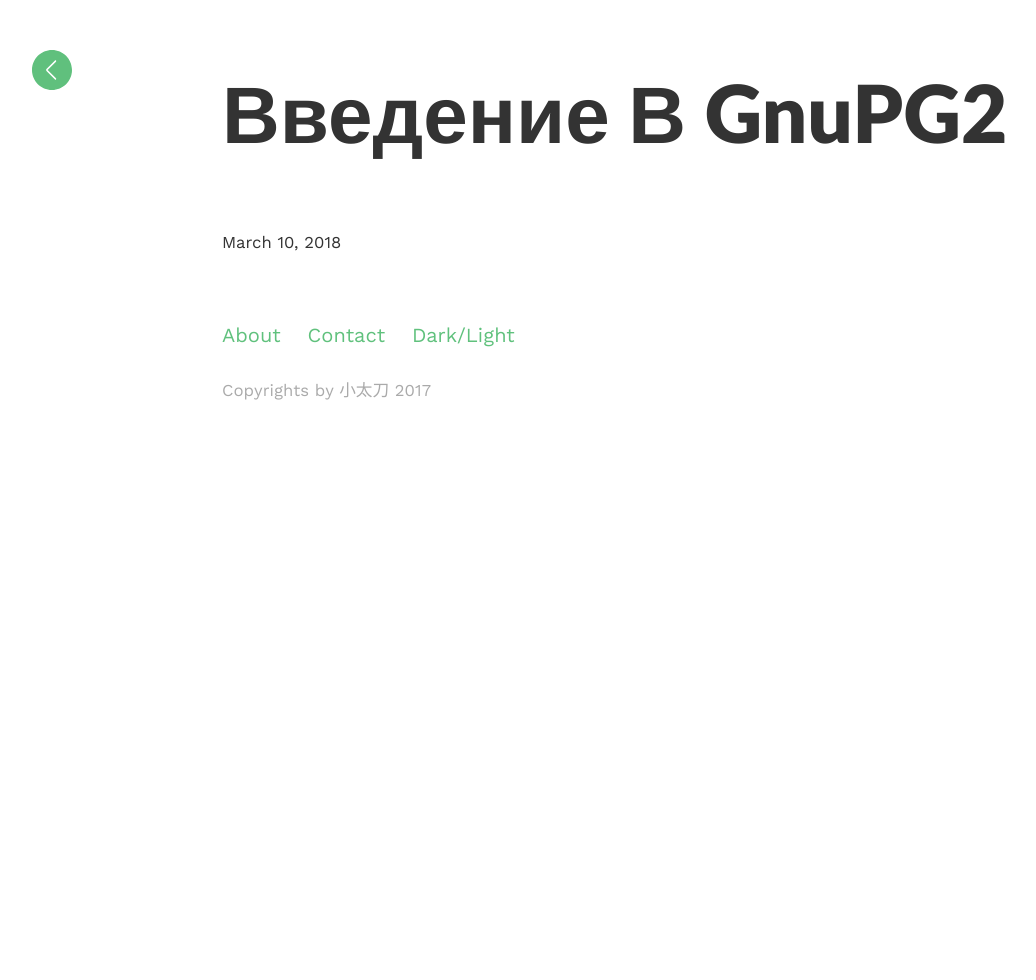
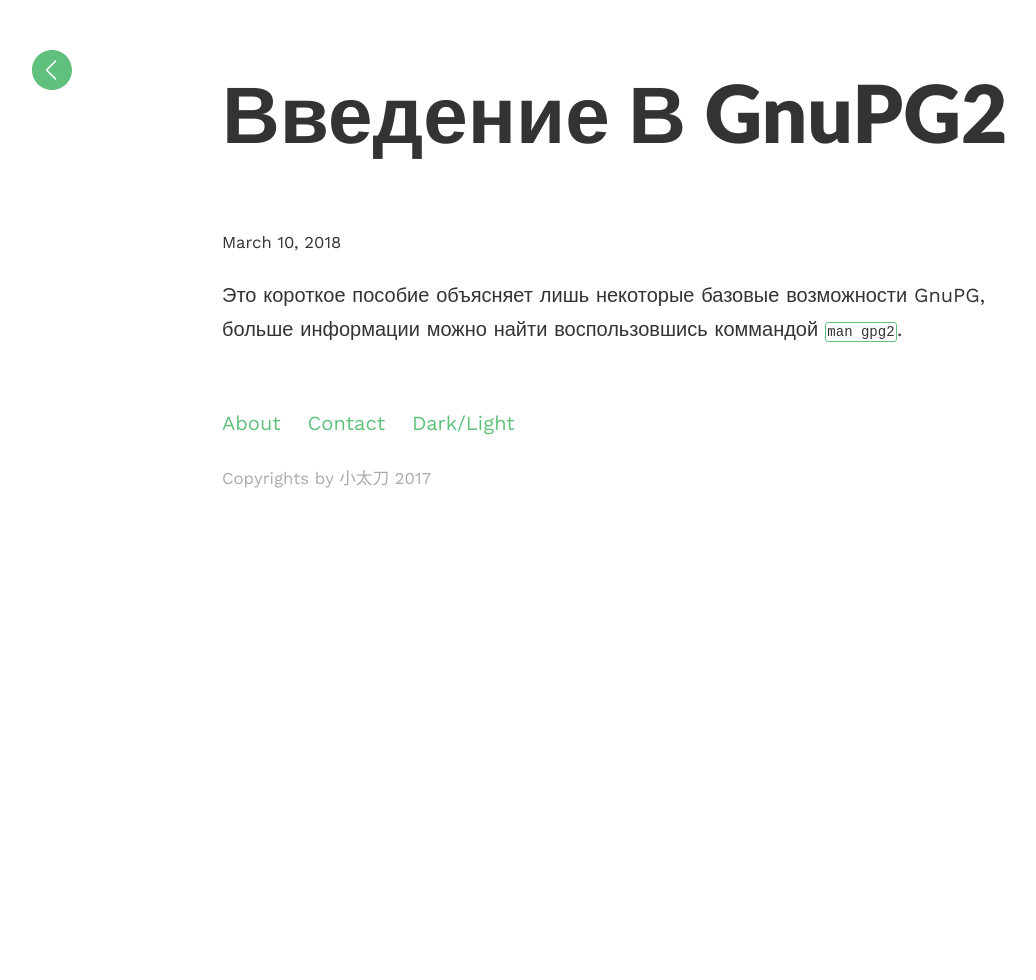
Before and after one commit to evgeniyantipin/evgeniyantipin.github.io, a Jekyll site: the page built from _posts/2018-03-10-gpg2.markdown, in a window 1280 px wide. Shown: the whole page, without its empty margins (18-1054 px from the left). Built offline with Jekyll 4.4.1, drawn with Linux system fonts in a browser that asks for light colours.

Commit message:
Update 2018-03-10-gpg2.markdown

```diff
--- a/_posts/2018-03-10-gpg2.markdown
+++ b/_posts/2018-03-10-gpg2.markdown
@@ -2,3 +2,5 @@
 layout: post
 title: 'Введение в GnuPG2'
 ---
+
+Это короткое пособие объясняет лишь некоторые базовые возможности GnuPG, больше информации можно найти воспользовшись коммандой `man gpg2`.
```
